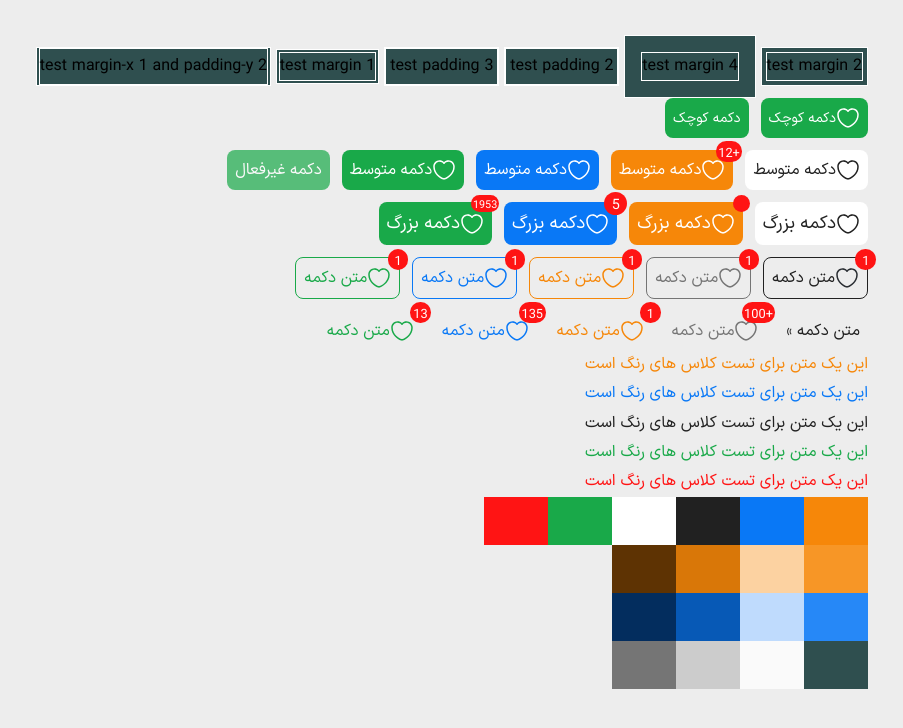
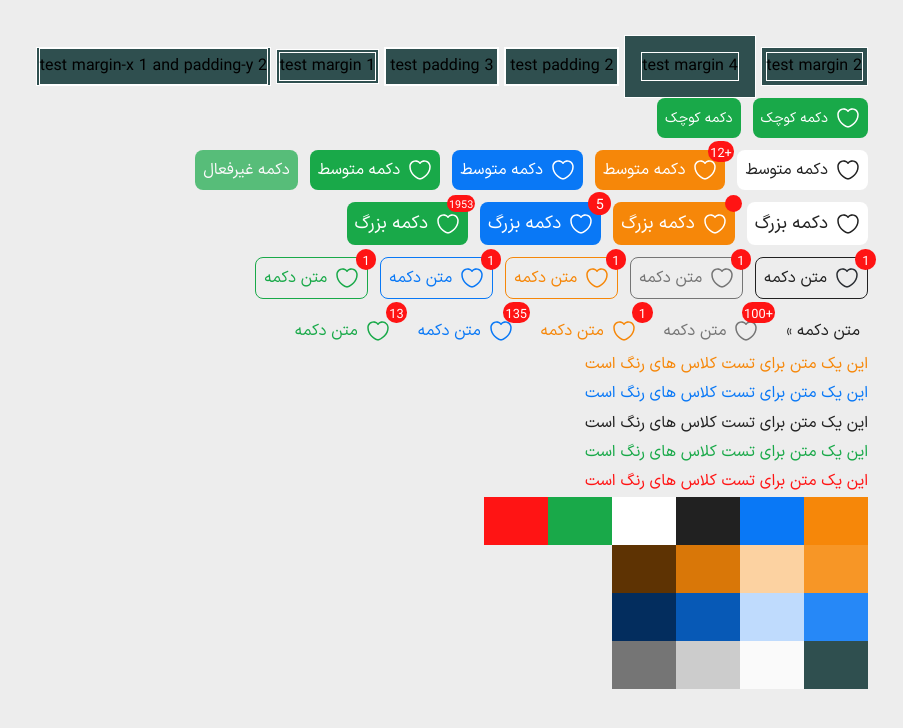
Before and after one commit to zeynabmvs/sepid-framework, a website: page teststyle.html in a window 1280 px wide. Shown: the whole page, without its empty margins (377-1280 px from the left). Drawn offline with nearby package versions, Linux system fonts and the light colour scheme; files that its build step writes are made by us from their sources.

Commit message:
test: fix teststyle.html

```diff
--- a/assets/scss/util/breakpoints.scss
+++ b/assets/scss/util/breakpoints.scss
@@ -1,4 +1,4 @@
-
+// sizes are from Bootstrap breakpoints
 // 576px, 768px, 992px, 1200px, 1400px
 $breakpoints-up: (
 	"small": "36em",
--- a/teststyle.html
+++ b/teststyle.html
@@ -42,7 +42,7 @@
 
     <section id="test-buttons" class="flex flex-d-c">
         <div class="flex-inline flex-w flex-d-r">
-            <button class="btn btn-success btn-sm">
+            <button class="btn btn-success btn-sm gap-3">
                 <svg width="24" height="24" viewBox="0 0 24 24" fill="none" xmlns="http://www.w3.org/2000/svg" class="icon-white">
                     <path d="M12 21.65C11.69 21.65 11.39 21.61 11.14 21.52C7.32 20.21 1.25 15.56 1.25 8.68998C1.25 5.18998 4.08 2.34998 7.56 2.34998C9.25 2.34998 10.83 3.00998 12 4.18998C13.17 3.00998 14.75 2.34998 16.44 2.34998C19.92 2.34998 22.75 5.19998 22.75 8.68998C22.75 15.57 16.68 20.21 12.86 21.52C12.61 21.61 12.31 21.65 12 21.65ZM7.56 3.84998C4.91 3.84998 2.75 6.01998 2.75 8.68998C2.75 15.52 9.32 19.32 11.63 20.11C11.81 20.17 12.2 20.17 12.38 20.11C14.68 19.32 21.26 15.53 21.26 8.68998C21.26 6.01998 19.1 3.84998 16.45 3.84998C14.93 3.84998 13.52 4.55998 12.61 5.78998C12.33 6.16998 11.69 6.16998 11.41 5.78998C10.48 4.54998 9.08 3.84998 7.56 3.84998Z" fill="#292D32"/>
                 </svg>
@@ -54,14 +54,14 @@
 
 
         <div class="flex-inline flex-w flex-d-r">
-            <button class="btn ">
+            <button class="btn gap-3">
                 <svg width="24" height="24" viewBox="0 0 24 24" fill="none" xmlns="http://www.w3.org/2000/svg" class="icon-black">
                     <path d="M12 21.65C11.69 21.65 11.39 21.61 11.14 21.52C7.32 20.21 1.25 15.56 1.25 8.68998C1.25 5.18998 4.08 2.34998 7.56 2.34998C9.25 2.34998 10.83 3.00998 12 4.18998C13.17 3.00998 14.75 2.34998 16.44 2.34998C19.92 2.34998 22.75 5.19998 22.75 8.68998C22.75 15.57 16.68 20.21 12.86 21.52C12.61 21.61 12.31 21.65 12 21.65ZM7.56 3.84998C4.91 3.84998 2.75 6.01998 2.75 8.68998C2.75 15.52 9.32 19.32 11.63 20.11C11.81 20.17 12.2 20.17 12.38 20.11C14.68 19.32 21.26 15.53 21.26 8.68998C21.26 6.01998 19.1 3.84998 16.45 3.84998C14.93 3.84998 13.52 4.55998 12.61 5.78998C12.33 6.16998 11.69 6.16998 11.41 5.78998C10.48 4.54998 9.08 3.84998 7.56 3.84998Z" fill="#292D32"/>
                 </svg>
                 دکمه متوسط
             </button>
 
-            <button class="btn btn-primary position-relative ">
+            <button class="btn btn-primary position-relative gap-3">
                 <svg width="24" height="24" viewBox="0 0 24 24" fill="none" xmlns="http://www.w3.org/2000/svg" class="icon-white">
                     <path d="M12 21.65C11.69 21.65 11.39 21.61 11.14 21.52C7.32 20.21 1.25 15.56 1.25 8.68998C1.25 5.18998 4.08 2.34998 7.56 2.34998C9.25 2.34998 10.83 3.00998 12 4.18998C13.17 3.00998 14.75 2.34998 16.44 2.34998C19.92 2.34998 22.75 5.19998 22.75 8.68998C22.75 15.57 16.68 20.21 12.86 21.52C12.61 21.61 12.31 21.65 12 21.65ZM7.56 3.84998C4.91 3.84998 2.75 6.01998 2.75 8.68998C2.75 15.52 9.32 19.32 11.63 20.11C11.81 20.17 12.2 20.17 12.38 20.11C14.68 19.32 21.26 15.53 21.26 8.68998C21.26 6.01998 19.1 3.84998 16.45 3.84998C14.93 3.84998 13.52 4.55998 12.61 5.78998C12.33 6.16998 11.69 6.16998 11.41 5.78998C10.48 4.54998 9.08 3.84998 7.56 3.84998Z" fill="#292D32"/>
                 </svg>
@@ -69,47 +69,47 @@
                 <div class="badge badge-notif"> +12 </div>
             </button>
 
-            <button class="btn btn-secondary ">
+            <button class="btn btn-secondary gap-3">
                 <svg width="24" height="24" viewBox="0 0 24 24" fill="none" xmlns="http://www.w3.org/2000/svg" class="icon-white">
                     <path d="M12 21.65C11.69 21.65 11.39 21.61 11.14 21.52C7.32 20.21 1.25 15.56 1.25 8.68998C1.25 5.18998 4.08 2.34998 7.56 2.34998C9.25 2.34998 10.83 3.00998 12 4.18998C13.17 3.00998 14.75 2.34998 16.44 2.34998C19.92 2.34998 22.75 5.19998 22.75 8.68998C22.75 15.57 16.68 20.21 12.86 21.52C12.61 21.61 12.31 21.65 12 21.65ZM7.56 3.84998C4.91 3.84998 2.75 6.01998 2.75 8.68998C2.75 15.52 9.32 19.32 11.63 20.11C11.81 20.17 12.2 20.17 12.38 20.11C14.68 19.32 21.26 15.53 21.26 8.68998C21.26 6.01998 19.1 3.84998 16.45 3.84998C14.93 3.84998 13.52 4.55998 12.61 5.78998C12.33 6.16998 11.69 6.16998 11.41 5.78998C10.48 4.54998 9.08 3.84998 7.56 3.84998Z" fill="#292D32"/>
                 </svg>دکمه متوسط
             </button>
 
-            <button class="btn btn-success ">
+            <button class="btn btn-success gap-3">
                 <svg width="24" height="24" viewBox="0 0 24 24" fill="none" xmlns="http://www.w3.org/2000/svg" class="icon-white">
                     <path d="M12 21.65C11.69 21.65 11.39 21.61 11.14 21.52C7.32 20.21 1.25 15.56 1.25 8.68998C1.25 5.18998 4.08 2.34998 7.56 2.34998C9.25 2.34998 10.83 3.00998 12 4.18998C13.17 3.00998 14.75 2.34998 16.44 2.34998C19.92 2.34998 22.75 5.19998 22.75 8.68998C22.75 15.57 16.68 20.21 12.86 21.52C12.61 21.61 12.31 21.65 12 21.65ZM7.56 3.84998C4.91 3.84998 2.75 6.01998 2.75 8.68998C2.75 15.52 9.32 19.32 11.63 20.11C11.81 20.17 12.2 20.17 12.38 20.11C14.68 19.32 21.26 15.53 21.26 8.68998C21.26 6.01998 19.1 3.84998 16.45 3.84998C14.93 3.84998 13.52 4.55998 12.61 5.78998C12.33 6.16998 11.69 6.16998 11.41 5.78998C10.48 4.54998 9.08 3.84998 7.56 3.84998Z" fill="#292D32"/>
                 </svg>
                 دکمه متوسط
             </button>
 
-            <button class="btn btn-success " disabled>
+            <button class="btn btn-success" disabled>
                 دکمه غیرفعال
             </button>
         </div>
 
         <div class="flex-inline flex-w flex-d-r">
-            <button class="btn btn-lg">
+            <button class="btn btn-lg gap-3">
                 <svg width="24" height="24" viewBox="0 0 24 24" fill="none" xmlns="http://www.w3.org/2000/svg" class="icon-black">
                     <path d="M12 21.65C11.69 21.65 11.39 21.61 11.14 21.52C7.32 20.21 1.25 15.56 1.25 8.68998C1.25 5.18998 4.08 2.34998 7.56 2.34998C9.25 2.34998 10.83 3.00998 12 4.18998C13.17 3.00998 14.75 2.34998 16.44 2.34998C19.92 2.34998 22.75 5.19998 22.75 8.68998C22.75 15.57 16.68 20.21 12.86 21.52C12.61 21.61 12.31 21.65 12 21.65ZM7.56 3.84998C4.91 3.84998 2.75 6.01998 2.75 8.68998C2.75 15.52 9.32 19.32 11.63 20.11C11.81 20.17 12.2 20.17 12.38 20.11C14.68 19.32 21.26 15.53 21.26 8.68998C21.26 6.01998 19.1 3.84998 16.45 3.84998C14.93 3.84998 13.52 4.55998 12.61 5.78998C12.33 6.16998 11.69 6.16998 11.41 5.78998C10.48 4.54998 9.08 3.84998 7.56 3.84998Z" fill="#292D32"/>
                 </svg>
                 دکمه بزرگ
             </button>
 
-            <button class="btn btn-primary btn-lg position-relative">
+            <button class="btn btn-primary btn-lg position-relative gap-3">
                 <div class="badge badge-notif badge-sm"></div>
                 <svg width="24" height="24" viewBox="0 0 24 24" fill="none" xmlns="http://www.w3.org/2000/svg" class="icon-white">
                     <path d="M12 21.65C11.69 21.65 11.39 21.61 11.14 21.52C7.32 20.21 1.25 15.56 1.25 8.68998C1.25 5.18998 4.08 2.34998 7.56 2.34998C9.25 2.34998 10.83 3.00998 12 4.18998C13.17 3.00998 14.75 2.34998 16.44 2.34998C19.92 2.34998 22.75 5.19998 22.75 8.68998C22.75 15.57 16.68 20.21 12.86 21.52C12.61 21.61 12.31 21.65 12 21.65ZM7.56 3.84998C4.91 3.84998 2.75 6.01998 2.75 8.68998C2.75 15.52 9.32 19.32 11.63 20.11C11.81 20.17 12.2 20.17 12.38 20.11C14.68 19.32 21.26 15.53 21.26 8.68998C21.26 6.01998 19.1 3.84998 16.45 3.84998C14.93 3.84998 13.52 4.55998 12.61 5.78998C12.33 6.16998 11.69 6.16998 11.41 5.78998C10.48 4.54998 9.08 3.84998 7.56 3.84998Z" fill="#292D32"/>
                 </svg>
                 دکمه بزرگ
             </button>
-            <button class="btn btn-secondary btn-lg position-relative ">
+            <button class="btn btn-secondary btn-lg position-relative gap-3">
                 <div class="badge badge-notif">5</div>
                 <svg width="24" height="24" viewBox="0 0 24 24" fill="none" xmlns="http://www.w3.org/2000/svg" class="icon-white">
                     <path d="M12 21.65C11.69 21.65 11.39 21.61 11.14 21.52C7.32 20.21 1.25 15.56 1.25 8.68998C1.25 5.18998 4.08 2.34998 7.56 2.34998C9.25 2.34998 10.83 3.00998 12 4.18998C13.17 3.00998 14.75 2.34998 16.44 2.34998C19.92 2.34998 22.75 5.19998 22.75 8.68998C22.75 15.57 16.68 20.21 12.86 21.52C12.61 21.61 12.31 21.65 12 21.65ZM7.56 3.84998C4.91 3.84998 2.75 6.01998 2.75 8.68998C2.75 15.52 9.32 19.32 11.63 20.11C11.81 20.17 12.2 20.17 12.38 20.11C14.68 19.32 21.26 15.53 21.26 8.68998C21.26 6.01998 19.1 3.84998 16.45 3.84998C14.93 3.84998 13.52 4.55998 12.61 5.78998C12.33 6.16998 11.69 6.16998 11.41 5.78998C10.48 4.54998 9.08 3.84998 7.56 3.84998Z" fill="#292D32"/>
                 </svg>
                 دکمه بزرگ
             </button>
-            <button class="btn btn-success btn-lg position-relative ">
+            <button class="btn btn-success btn-lg position-relative gap-3">
                 <div class="badge badge-notif badge-sm">1953</div>
                 <svg width="24" height="24" viewBox="0 0 24 24" fill="none" xmlns="http://www.w3.org/2000/svg" class="icon-white">
                     <path d="M12 21.65C11.69 21.65 11.39 21.61 11.14 21.52C7.32 20.21 1.25 15.56 1.25 8.68998C1.25 5.18998 4.08 2.34998 7.56 2.34998C9.25 2.34998 10.83 3.00998 12 4.18998C13.17 3.00998 14.75 2.34998 16.44 2.34998C19.92 2.34998 22.75 5.19998 22.75 8.68998C22.75 15.57 16.68 20.21 12.86 21.52C12.61 21.61 12.31 21.65 12 21.65ZM7.56 3.84998C4.91 3.84998 2.75 6.01998 2.75 8.68998C2.75 15.52 9.32 19.32 11.63 20.11C11.81 20.17 12.2 20.17 12.38 20.11C14.68 19.32 21.26 15.53 21.26 8.68998C21.26 6.01998 19.1 3.84998 16.45 3.84998C14.93 3.84998 13.52 4.55998 12.61 5.78998C12.33 6.16998 11.69 6.16998 11.41 5.78998C10.48 4.54998 9.08 3.84998 7.56 3.84998Z" fill="#292D32"/>
@@ -119,7 +119,7 @@
         </div>
 
         <div class="flex-inline flex-w flex-d-r">
-            <button class="btn btn-outline position-relative ">
+            <button class="btn btn-outline position-relative gap-3">
                 <div class="badge badge-notif">1</div>
                 <svg width="24" height="24" viewBox="0 0 24 24" fill="none" xmlns="http://www.w3.org/2000/svg">
                     <path d="M12 21.65C11.69 21.65 11.39 21.61 11.14 21.52C7.32 20.21 1.25 15.56 1.25 8.68998C1.25 5.18998 4.08 2.34998 7.56 2.34998C9.25 2.34998 10.83 3.00998 12 4.18998C13.17 3.00998 14.75 2.34998 16.44 2.34998C19.92 2.34998 22.75 5.19998 22.75 8.68998C22.75 15.57 16.68 20.21 12.86 21.52C12.61 21.61 12.31 21.65 12 21.65ZM7.56 3.84998C4.91 3.84998 2.75 6.01998 2.75 8.68998C2.75 15.52 9.32 19.32 11.63 20.11C11.81 20.17 12.2 20.17 12.38 20.11C14.68 19.32 21.26 15.53 21.26 8.68998C21.26 6.01998 19.1 3.84998 16.45 3.84998C14.93 3.84998 13.52 4.55998 12.61 5.78998C12.33 6.16998 11.69 6.16998 11.41 5.78998C10.48 4.54998 9.08 3.84998 7.56 3.84998Z" fill="#292D32"/>
@@ -127,7 +127,7 @@
                 متن دکمه
             </button>
 
-            <button class="btn btn-outline-gray-darker position-relative ">
+            <button class="btn btn-outline-gray-darker position-relative gap-3">
                 <div class="badge badge-notif">1</div>
                 <svg width="24" height="24" viewBox="0 0 24 24" fill="none" xmlns="http://www.w3.org/2000/svg" class="icon-gray-darker">
                     <path d="M12 21.65C11.69 21.65 11.39 21.61 11.14 21.52C7.32 20.21 1.25 15.56 1.25 8.68998C1.25 5.18998 4.08 2.34998 7.56 2.34998C9.25 2.34998 10.83 3.00998 12 4.18998C13.17 3.00998 14.75 2.34998 16.44 2.34998C19.92 2.34998 22.75 5.19998 22.75 8.68998C22.75 15.57 16.68 20.21 12.86 21.52C12.61 21.61 12.31 21.65 12 21.65ZM7.56 3.84998C4.91 3.84998 2.75 6.01998 2.75 8.68998C2.75 15.52 9.32 19.32 11.63 20.11C11.81 20.17 12.2 20.17 12.38 20.11C14.68 19.32 21.26 15.53 21.26 8.68998C21.26 6.01998 19.1 3.84998 16.45 3.84998C14.93 3.84998 13.52 4.55998 12.61 5.78998C12.33 6.16998 11.69 6.16998 11.41 5.78998C10.48 4.54998 9.08 3.84998 7.56 3.84998Z" fill="#292D32"/>
@@ -135,7 +135,7 @@
                 متن دکمه
             </button>
 
-            <button class="btn btn-outline-primary position-relative ">
+            <button class="btn btn-outline-primary position-relative gap-3">
                 <div class="badge badge-notif">1</div>
                 <svg width="24" height="24" viewBox="0 0 24 24" fill="none" xmlns="http://www.w3.org/2000/svg" class="icon-primary">
                     <path d="M12 21.65C11.69 21.65 11.39 21.61 11.14 21.52C7.32 20.21 1.25 15.56 1.25 8.68998C1.25 5.18998 4.08 2.34998 7.56 2.34998C9.25 2.34998 10.83 3.00998 12 4.18998C13.17 3.00998 14.75 2.34998 16.44 2.34998C19.92 2.34998 22.75 5.19998 22.75 8.68998C22.75 15.57 16.68 20.21 12.86 21.52C12.61 21.61 12.31 21.65 12 21.65ZM7.56 3.84998C4.91 3.84998 2.75 6.01998 2.75 8.68998C2.75 15.52 9.32 19.32 11.63 20.11C11.81 20.17 12.2 20.17 12.38 20.11C14.68 19.32 21.26 15.53 21.26 8.68998C21.26 6.01998 19.1 3.84998 16.45 3.84998C14.93 3.84998 13.52 4.55998 12.61 5.78998C12.33 6.16998 11.69 6.16998 11.41 5.78998C10.48 4.54998 9.08 3.84998 7.56 3.84998Z" fill="#292D32"/>
@@ -143,7 +143,7 @@
                 متن دکمه
             </button>
 
-            <button class="btn btn-outline-secondary position-relative ">
+            <button class="btn btn-outline-secondary position-relative gap-3">
                 <div class="badge badge-notif">1</div>
                 <svg width="24" height="24" viewBox="0 0 24 24" fill="none" xmlns="http://www.w3.org/2000/svg" class="icon-secondary">
                     <path d="M12 21.65C11.69 21.65 11.39 21.61 11.14 21.52C7.32 20.21 1.25 15.56 1.25 8.68998C1.25 5.18998 4.08 2.34998 7.56 2.34998C9.25 2.34998 10.83 3.00998 12 4.18998C13.17 3.00998 14.75 2.34998 16.44 2.34998C19.92 2.34998 22.75 5.19998 22.75 8.68998C22.75 15.57 16.68 20.21 12.86 21.52C12.61 21.61 12.31 21.65 12 21.65ZM7.56 3.84998C4.91 3.84998 2.75 6.01998 2.75 8.68998C2.75 15.52 9.32 19.32 11.63 20.11C11.81 20.17 12.2 20.17 12.38 20.11C14.68 19.32 21.26 15.53 21.26 8.68998C21.26 6.01998 19.1 3.84998 16.45 3.84998C14.93 3.84998 13.52 4.55998 12.61 5.78998C12.33 6.16998 11.69 6.16998 11.41 5.78998C10.48 4.54998 9.08 3.84998 7.56 3.84998Z" fill="#292D32"/>
@@ -151,7 +151,7 @@
                 متن دکمه
             </button>
 
-            <button class="btn btn-outline-success position-relative ">
+            <button class="btn btn-outline-success position-relative gap-3">
                 <div class="badge badge-notif">1</div>
                 <svg width="24" height="24" viewBox="0 0 24 24" fill="none" xmlns="http://www.w3.org/2000/svg" class="icon-success">
                     <path d="M12 21.65C11.69 21.65 11.39 21.61 11.14 21.52C7.32 20.21 1.25 15.56 1.25 8.68998C1.25 5.18998 4.08 2.34998 7.56 2.34998C9.25 2.34998 10.83 3.00998 12 4.18998C13.17 3.00998 14.75 2.34998 16.44 2.34998C19.92 2.34998 22.75 5.19998 22.75 8.68998C22.75 15.57 16.68 20.21 12.86 21.52C12.61 21.61 12.31 21.65 12 21.65ZM7.56 3.84998C4.91 3.84998 2.75 6.01998 2.75 8.68998C2.75 15.52 9.32 19.32 11.63 20.11C11.81 20.17 12.2 20.17 12.38 20.11C14.68 19.32 21.26 15.53 21.26 8.68998C21.26 6.01998 19.1 3.84998 16.45 3.84998C14.93 3.84998 13.52 4.55998 12.61 5.78998C12.33 6.16998 11.69 6.16998 11.41 5.78998C10.48 4.54998 9.08 3.84998 7.56 3.84998Z" fill="#292D32"/>
@@ -161,11 +161,11 @@
         </div>
 
         <div class="flex-inline flex-w flex-d-r">
-            <button class="btn btn-link position-relative ">
+            <button class="btn btn-link position-relative gap-3">
                 متن دکمه »
             </button>
 
-            <button class="btn btn-link-gray-darker position-relative ">
+            <button class="btn btn-link-gray-darker position-relative gap-3">
                 <div class="badge badge-notif">+100</div>
                 <svg class="icon-gray-darker" width="24" height="24" viewBox="0 0 24 24" fill="none" xmlns="http://www.w3.org/2000/svg">
                     <path d="M12 21.65C11.69 21.65 11.39 21.61 11.14 21.52C7.32 20.21 1.25 15.56 1.25 8.68998C1.25 5.18998 4.08 2.34998 7.56 2.34998C9.25 2.34998 10.83 3.00998 12 4.18998C13.17 3.00998 14.75 2.34998 16.44 2.34998C19.92 2.34998 22.75 5.19998 22.75 8.68998C22.75 15.57 16.68 20.21 12.86 21.52C12.61 21.61 12.31 21.65 12 21.65ZM7.56 3.84998C4.91 3.84998 2.75 6.01998 2.75 8.68998C2.75 15.52 9.32 19.32 11.63 20.11C11.81 20.17 12.2 20.17 12.38 20.11C14.68 19.32 21.26 15.53 21.26 8.68998C21.26 6.01998 19.1 3.84998 16.45 3.84998C14.93 3.84998 13.52 4.55998 12.61 5.78998C12.33 6.16998 11.69 6.16998 11.41 5.78998C10.48 4.54998 9.08 3.84998 7.56 3.84998Z" fill="#292D32"/>
@@ -173,7 +173,7 @@
                 متن دکمه
             </button>
 
-            <button class="btn btn-link-primary position-relative ">
+            <button class="btn btn-link-primary position-relative gap-3">
                 <div class="badge badge-notif">1</div>
                 <svg width="24" height="24" viewBox="0 0 24 24" fill="none" xmlns="http://www.w3.org/2000/svg" class="icon-primary">
                     <path d="M12 21.65C11.69 21.65 11.39 21.61 11.14 21.52C7.32 20.21 1.25 15.56 1.25 8.68998C1.25 5.18998 4.08 2.34998 7.56 2.34998C9.25 2.34998 10.83 3.00998 12 4.18998C13.17 3.00998 14.75 2.34998 16.44 2.34998C19.92 2.34998 22.75 5.19998 22.75 8.68998C22.75 15.57 16.68 20.21 12.86 21.52C12.61 21.61 12.31 21.65 12 21.65ZM7.56 3.84998C4.91 3.84998 2.75 6.01998 2.75 8.68998C2.75 15.52 9.32 19.32 11.63 20.11C11.81 20.17 12.2 20.17 12.38 20.11C14.68 19.32 21.26 15.53 21.26 8.68998C21.26 6.01998 19.1 3.84998 16.45 3.84998C14.93 3.84998 13.52 4.55998 12.61 5.78998C12.33 6.16998 11.69 6.16998 11.41 5.78998C10.48 4.54998 9.08 3.84998 7.56 3.84998Z" fill="#292D32"/>
@@ -181,7 +181,7 @@
                 متن دکمه
             </button>
 
-            <button class="btn btn-link-secondary position-relative ">
+            <button class="btn btn-link-secondary position-relative gap-3">
                 <div class="badge badge-notif">135</div>
                 <svg width="24" height="24" viewBox="0 0 24 24" fill="none" xmlns="http://www.w3.org/2000/svg" class="icon-secondary">
                     <path d="M12 21.65C11.69 21.65 11.39 21.61 11.14 21.52C7.32 20.21 1.25 15.56 1.25 8.68998C1.25 5.18998 4.08 2.34998 7.56 2.34998C9.25 2.34998 10.83 3.00998 12 4.18998C13.17 3.00998 14.75 2.34998 16.44 2.34998C19.92 2.34998 22.75 5.19998 22.75 8.68998C22.75 15.57 16.68 20.21 12.86 21.52C12.61 21.61 12.31 21.65 12 21.65ZM7.56 3.84998C4.91 3.84998 2.75 6.01998 2.75 8.68998C2.75 15.52 9.32 19.32 11.63 20.11C11.81 20.17 12.2 20.17 12.38 20.11C14.68 19.32 21.26 15.53 21.26 8.68998C21.26 6.01998 19.1 3.84998 16.45 3.84998C14.93 3.84998 13.52 4.55998 12.61 5.78998C12.33 6.16998 11.69 6.16998 11.41 5.78998C10.48 4.54998 9.08 3.84998 7.56 3.84998Z" fill="#292D32"/>
@@ -189,7 +189,7 @@
                 متن دکمه
             </button>
 
-            <button class="btn btn-link-success position-relative ">
+            <button class="btn btn-link-success position-relative gap-3">
                 <div class="badge badge-notif">13</div>
                 <svg width="24" height="24" viewBox="0 0 24 24" fill="none" xmlns="http://www.w3.org/2000/svg" class="icon-success">
                     <path d="M12 21.65C11.69 21.65 11.39 21.61 11.14 21.52C7.32 20.21 1.25 15.56 1.25 8.68998C1.25 5.18998 4.08 2.34998 7.56 2.34998C9.25 2.34998 10.83 3.00998 12 4.18998C13.17 3.00998 14.75 2.34998 16.44 2.34998C19.92 2.34998 22.75 5.19998 22.75 8.68998C22.75 15.57 16.68 20.21 12.86 21.52C12.61 21.61 12.31 21.65 12 21.65ZM7.56 3.84998C4.91 3.84998 2.75 6.01998 2.75 8.68998C2.75 15.52 9.32 19.32 11.63 20.11C11.81 20.17 12.2 20.17 12.38 20.11C14.68 19.32 21.26 15.53 21.26 8.68998C21.26 6.01998 19.1 3.84998 16.45 3.84998C14.93 3.84998 13.52 4.55998 12.61 5.78998C12.33 6.16998 11.69 6.16998 11.41 5.78998C10.48 4.54998 9.08 3.84998 7.56 3.84998Z" fill="#292D32"/>
```
